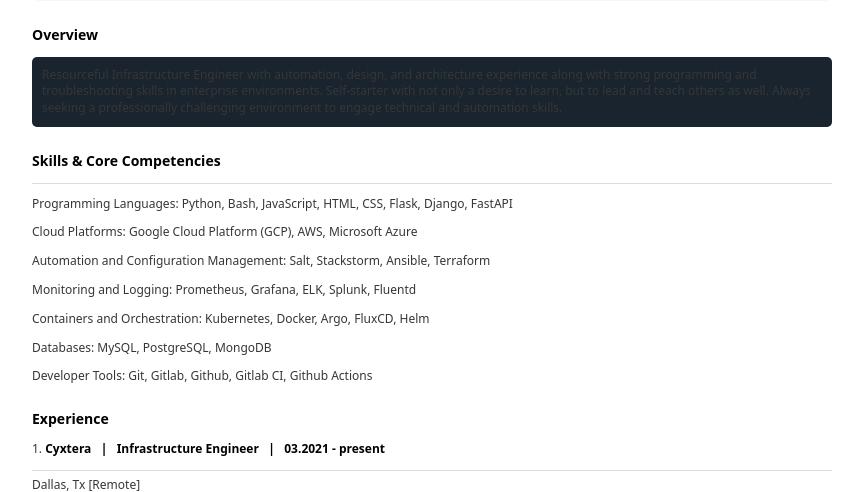
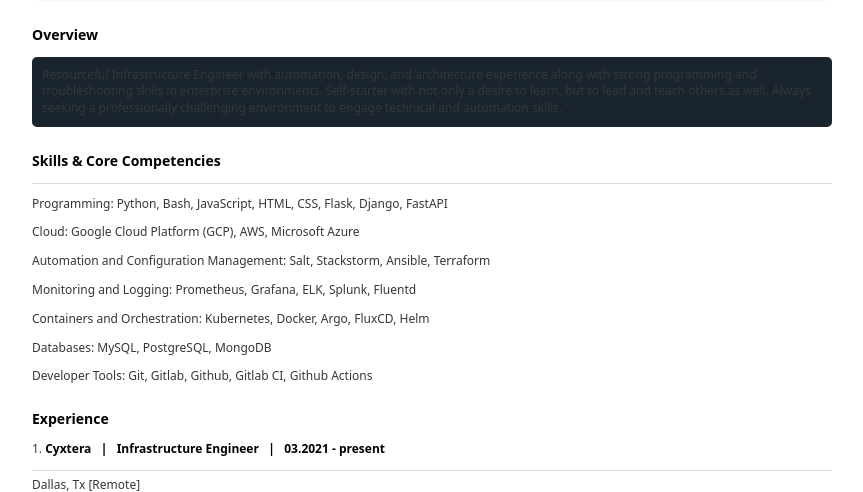
Before and after one commit to jarriagad/resume, a Flask app: page / in a window 1280 px wide. Shown: the part 299-791 px from the top of the page, without its empty margins (208-1071 px from the left). Run offline with Flask 2, Linux system fonts and the light colour scheme.

Commit message:
fixes some aesthetic stuff

```diff
--- a/templates/resume.html
+++ b/templates/resume.html
@@ -42,8 +42,8 @@
     </p>
     <h3>Skills & Core Competencies</h3>
     <hr>
-    <p>Programming Languages: Python, Bash, JavaScript, HTML, CSS, Flask, Django, FastAPI</p>
-    <p>Cloud Platforms: Google Cloud Platform (GCP), AWS, Microsoft Azure</p>
+    <p>Programming: Python, Bash, JavaScript, HTML, CSS, Flask, Django, FastAPI</p>
+    <p>Cloud: Google Cloud Platform (GCP), AWS, Microsoft Azure</p>
     <p>Automation and Configuration Management: Salt, Stackstorm, Ansible, Terraform</p>
     <p>Monitoring and Logging: Prometheus, Grafana, ELK, Splunk, Fluentd</p>
     <p>Containers and Orchestration: Kubernetes, Docker, Argo, FluxCD, Helm</p>
@@ -142,7 +142,7 @@
     </ul>
     <h3>Education & Certifications</h3>
     <hr>
-    <p>B.Sc. Texas A&M University(2014-2018)</p>
+    <p>B.Sc. Texas A&M University (2014-2018)</p>
     <p>RHCSA</p>
     <p>Pending:</p>
     <p>CKA</p>
```
